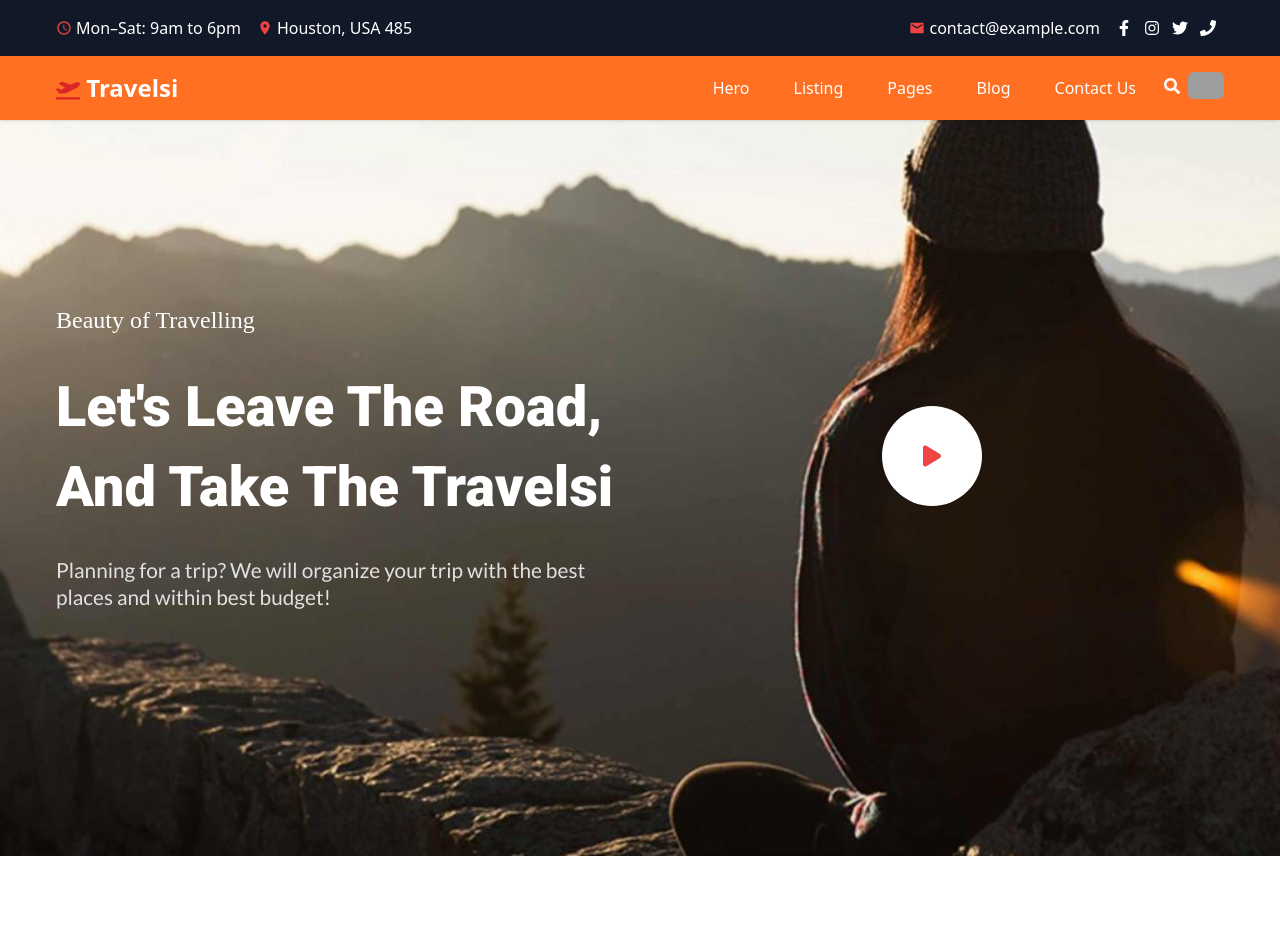
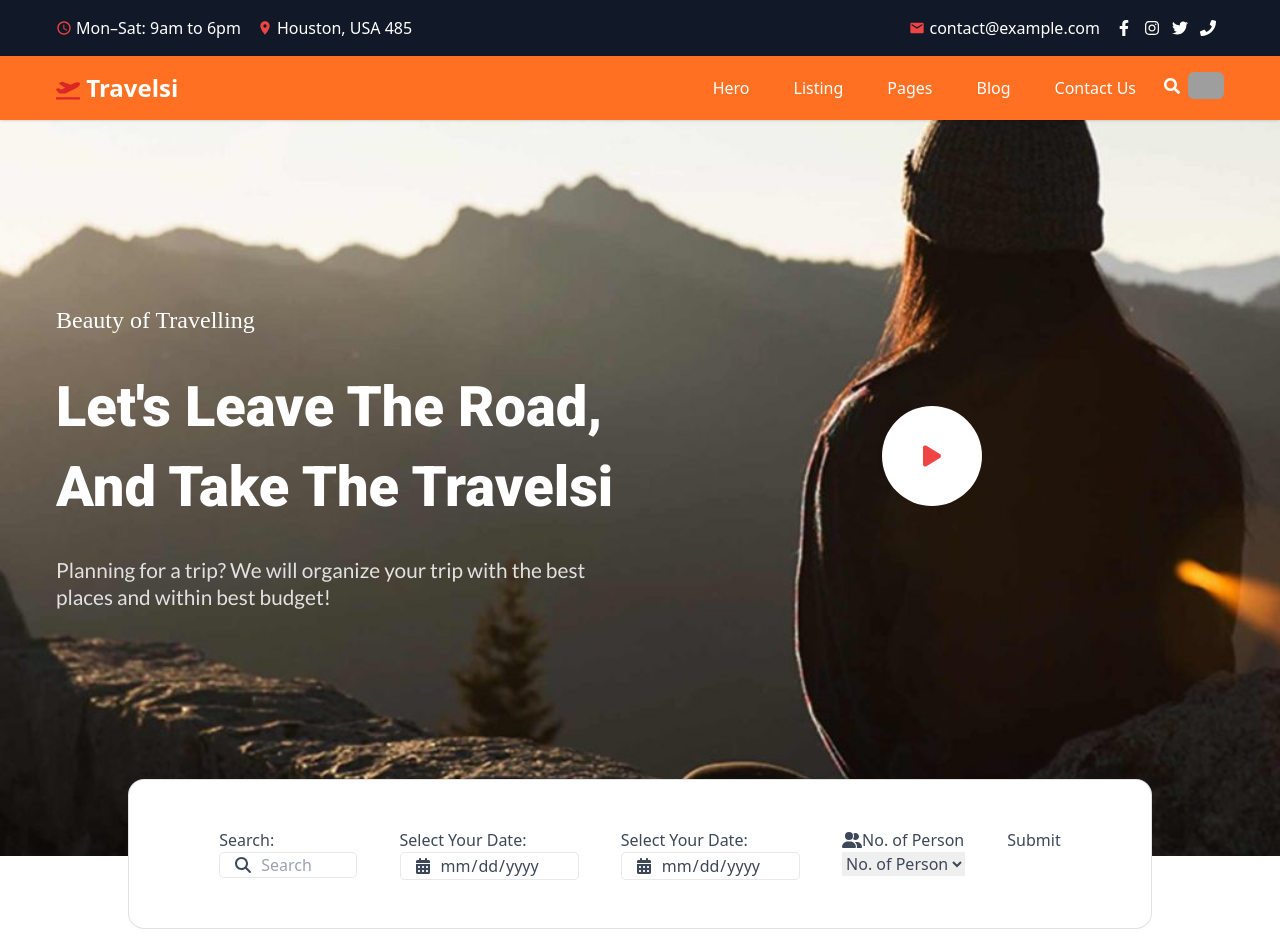
Before and after one commit to geekelo/travelsi-user-frontend-app, a React (Create React App) app: page / in a window 1280 px wide. Shown: the top 952 px of the page. Before the commit the page ends 856 px from the top, so only its background shows below. Built offline with nearby package versions, Linux system fonts and the light colour scheme; grey boxes are pictures that could not be loaded; a web font is replaced by a local one.

Commit message:
Add structure and style for booking form section

```diff
--- /dev/null
+++ b/src/components/homepage/BookingForm.jsx
@@ -0,0 +1,66 @@
+import { FontAwesomeIcon } from '@fortawesome/react-fontawesome';
+import { faSearch, faCalendarAlt, faUserFriends } from '@fortawesome/free-solid-svg-icons';
+import '../../stylesheets/desktop/bookingForm.css';
+import '../../stylesheets/desktop/hideDateicon.css';
+
+function BookingForm() {
+  return (
+    <div className="booking-form-section">
+      <form className="booking-form-container">
+        <div>
+          <p>Search:</p>
+          <label htmlFor="search" aria-controls="search">
+            <FontAwesomeIcon icon={faSearch} />
+            <input
+              id="search"
+              name="search"
+              type="search"
+              placeholder="Search"
+            />
+          </label>
+        </div>
+        <div>
+          <p>Select Your Date:</p>
+          <label htmlFor="date" aria-controls="date">
+            <FontAwesomeIcon icon={faCalendarAlt} />
+            <input
+              id="date"
+              name="date"
+              type="date"
+            />
+          </label>
+        </div>
+        <div>
+          <p>Select Your Date:</p>
+          <label htmlFor="date" aria-controls="date">
+            <FontAwesomeIcon icon={faCalendarAlt} />
+            <input
+              id="date"
+              name="date"
+              type="date"
+            />
+          </label>
+        </div>
+        <div>
+          <p>
+            <FontAwesomeIcon icon={faUserFriends} />
+            No. of Person
+          </p>
+          <select>
+            <option value="">No. of Person</option>
+            <option value="1">1</option>
+            <option value="2">2</option>
+            <option value="3">3</option>
+            <option value="4">4</option>
+            <option value="5">5</option>
+          </select>
+        </div>
+        <div>
+          <input type="submit" />
+        </div>
+      </form>
+    </div>
+  );
+}
+
+export default BookingForm;
--- a/src/components/homepage/Home.jsx
+++ b/src/components/homepage/Home.jsx
@@ -1,9 +1,11 @@
+import BookingForm from './BookingForm';
 import Landing from './Landing';
 
 function Home() {
   return (
     <div>
       <Landing />
+      <BookingForm />
     </div>
   );
 }
--- /dev/null
+++ b/src/stylesheets/desktop/bookingForm.css
@@ -0,0 +1,50 @@
+.booking-form-section {
+  display: flex;
+  justify-content: center;
+  position: relative;
+  margin-top: -6%;
+  padding-bottom: 4%;
+  color: #3c4858;
+}
+
+.booking-form-container {
+  display: flex;
+  background-color: #fff;
+  padding: 3rem;
+  width: 80%;
+  border-radius: 1rem;
+  justify-content: space-evenly;
+  border: 1.5px solid rgba(187, 187, 187, 0.432);
+}
+
+input:focus {
+  border: none;
+  outline: none;
+}
+
+input[type="search"] {
+  width: 5rem;
+}
+
+input::placeholder,
+input::content {
+  color: #3c48587b;
+}
+
+select:focus {
+  border: none;
+  outline: none;
+}
+
+/* Input field style */
+label {
+  display: flex;
+  padding-left: 15px; /* Make space for the custom icon */
+  padding-right: 15px;
+  box-sizing: border-box;
+  align-items: center;
+  gap: 10px;
+  width: fit-content;
+  border-radius: 0.3rem;
+  border: 1px solid rgba(204, 204, 204, 0.443); /* Normal border style */
+}
--- /dev/null
+++ b/src/stylesheets/desktop/hideDateicon.css
@@ -0,0 +1,40 @@
+/* Hide the default date picker icon in Chrome, Safari, and Edge */
+input[type="date"]::-webkit-calendar-picker-indicator {
+  opacity: 0;
+  position: absolute;
+  left: 0; /* Ensures the calendar still shows up */
+  width: 100%;
+  height: 100%;
+  cursor: pointer;
+}
+
+/* Hide the default date picker icon in Firefox */
+input[type="date"] {
+  -moz-appearance: textfield;
+  position: relative;
+  z-index: 2;
+  background: transparent;
+}
+
+/* Container to position the icon and input field */
+.date-input-container {
+  position: relative;
+  display: inline-block;
+}
+
+/* Custom icon style */
+.custom-date-icon {
+  position: absolute;
+  left: 10px; /* Adjust as needed */
+  top: 50%;
+  transform: translateY(-50%);
+  pointer-events: none;
+  color: #4CAF50; /* Icon color */
+  z-index: 1;
+}
+
+/* Remove the border and outline on focus */
+input[type="date"]:focus {
+  border: none;
+  outline: none;
+}
```
